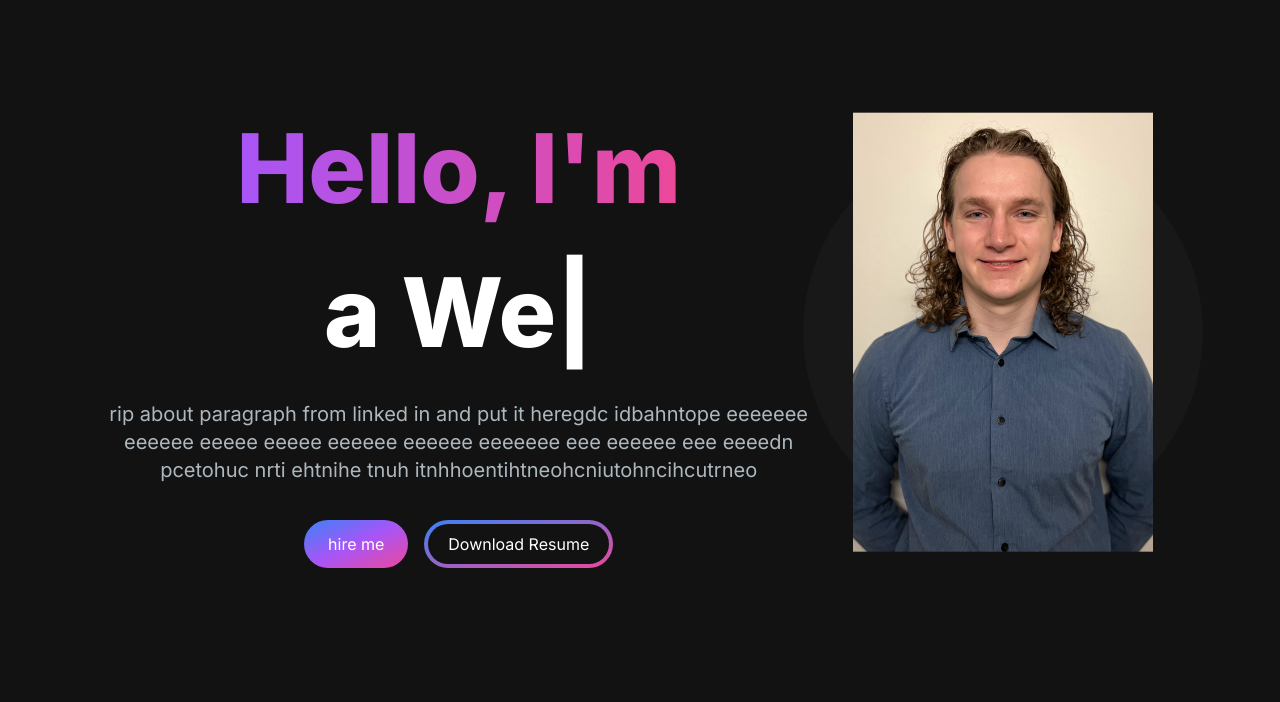
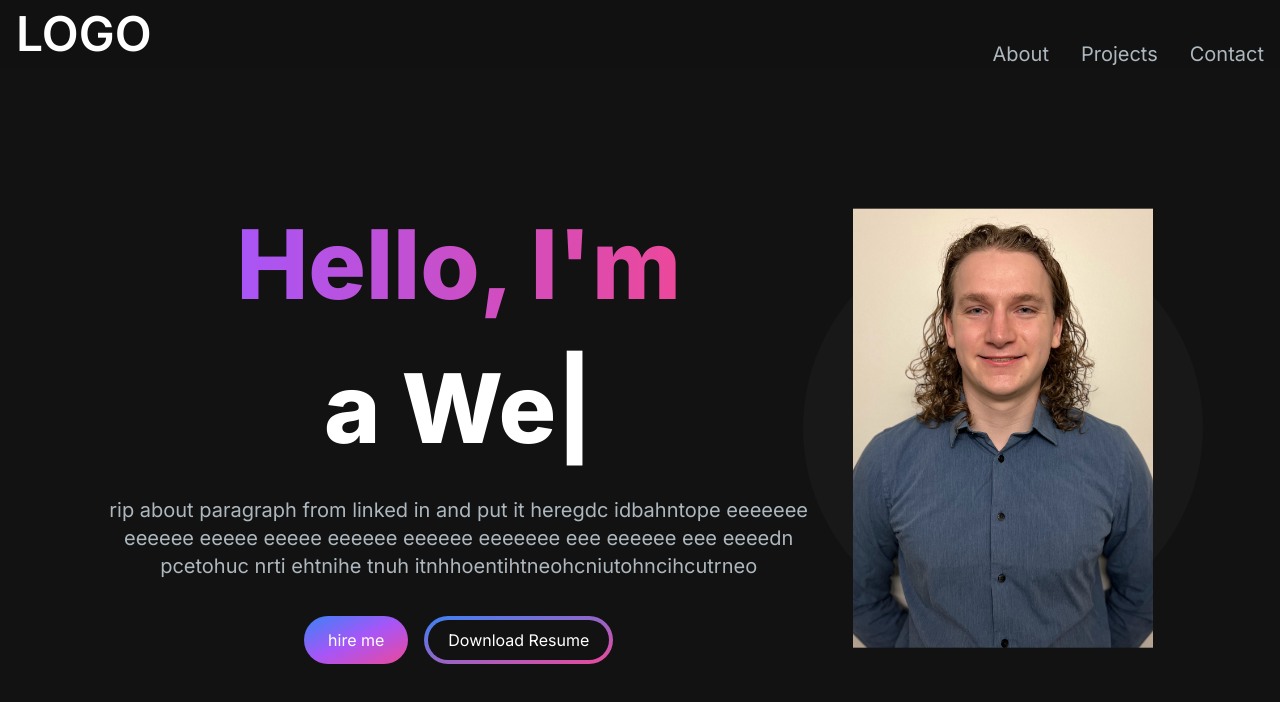
Before and after one commit to IcebergLettuc3/lettucehubnext, a Next.js app: page / in a window 1280 px wide. Shown: the top 702 px of the page. Built offline with nearby package versions, Linux system fonts and the light colour scheme.

Commit message:
adding navbar

```diff
--- /dev/null
+++ b/src/app/components/NavBar.tsx
@@ -0,0 +1,40 @@
+import React from 'react'
+import Link from 'next/link'
+import NavLink from './NavLink'
+import { link } from 'fs'
+
+const NavLinks = [
+    {
+        title: "About",
+        path: "#about",
+    },
+    {
+        title: "Projects",
+        path: "#projects",
+    },
+    {
+        title: "Contact",
+        path: "#contact",
+    },
+]
+
+export const NavBar = () => {
+  return (
+    <nav className='fixed left-0 right-0 top-0 z-10 bg-[#121212] bg-opacity-90'>
+        <div className='flex flex-wrap items-center justify-between mx-auto px-4'>
+            <Link href={"/"} className='text-2xl md:text-5xl text-white font-semibold'>
+                LOGO
+            </Link>
+            <div className='menu block md:auto' id='navbar'>
+                <ul className='flex p-4 md:p-0 sm:flex-row md:space-x-8 mt-10'>
+                    {NavLinks.map((link, index) => (
+                        <li key={index}>
+                            <NavLink href={link.path} title={link.title}/>
+                        </li>
+                    ))}
+                </ul>
+            </div>
+        </div>
+    </nav>
+  )
+}
--- /dev/null
+++ b/src/app/components/NavLink.tsx
@@ -0,0 +1,19 @@
+// import { Signika_Negative } from "next/font/google"
+import Link from "next/link"
+
+interface NavLinkProps {
+    href: string;
+    title: string;
+}
+
+const NavLink:  React.FC<NavLinkProps> = ({href, title}) => {
+    return (
+        <Link
+            href={href}
+            className='block py-2 pl-3 pr-4 text-[#ADB7BE] sm:text-xl rounded md:p-0 hover:text-white'
+            >
+            {title}
+        </Link>
+    )
+}
+export default NavLink
--- a/src/app/page.tsx
+++ b/src/app/page.tsx
@@ -3,11 +3,13 @@
 import Intro from './Intro'
 import Link from 'next/link'
 import HeroSection from './components/HeroSection'
+import { NavBar } from './components/NavBar'
 
 export default function Home() {
   return (
     <main className='flex min-h-screen flex-col bg-[#121212] container mx-auto px-12 py-4'>
-      <div className='container mx-auto px-12 py-4'>
+      <NavBar/>
+      <div className='container mt-24 mx-auto px-12 py-4'>
         <HeroSection/>
       </div>
     </main>
```
